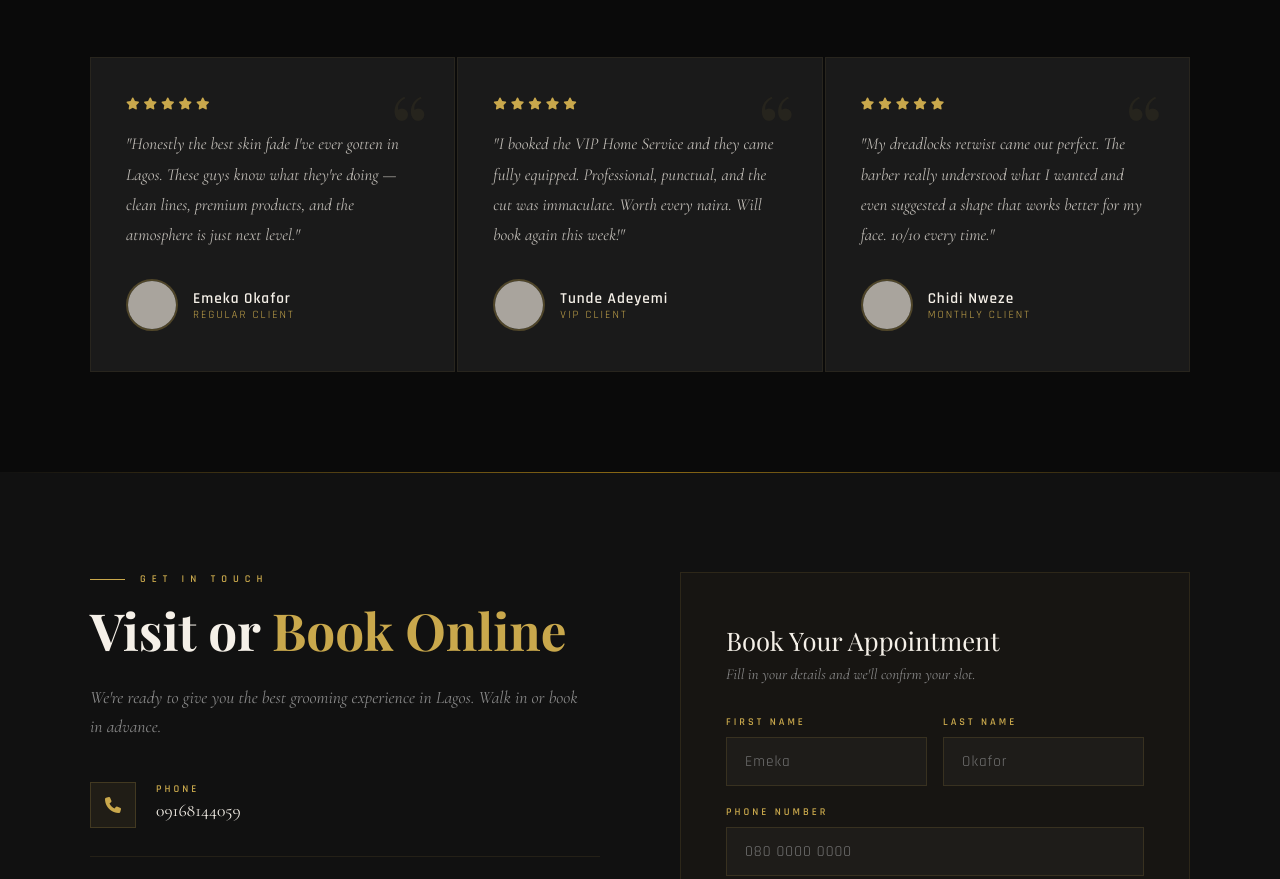
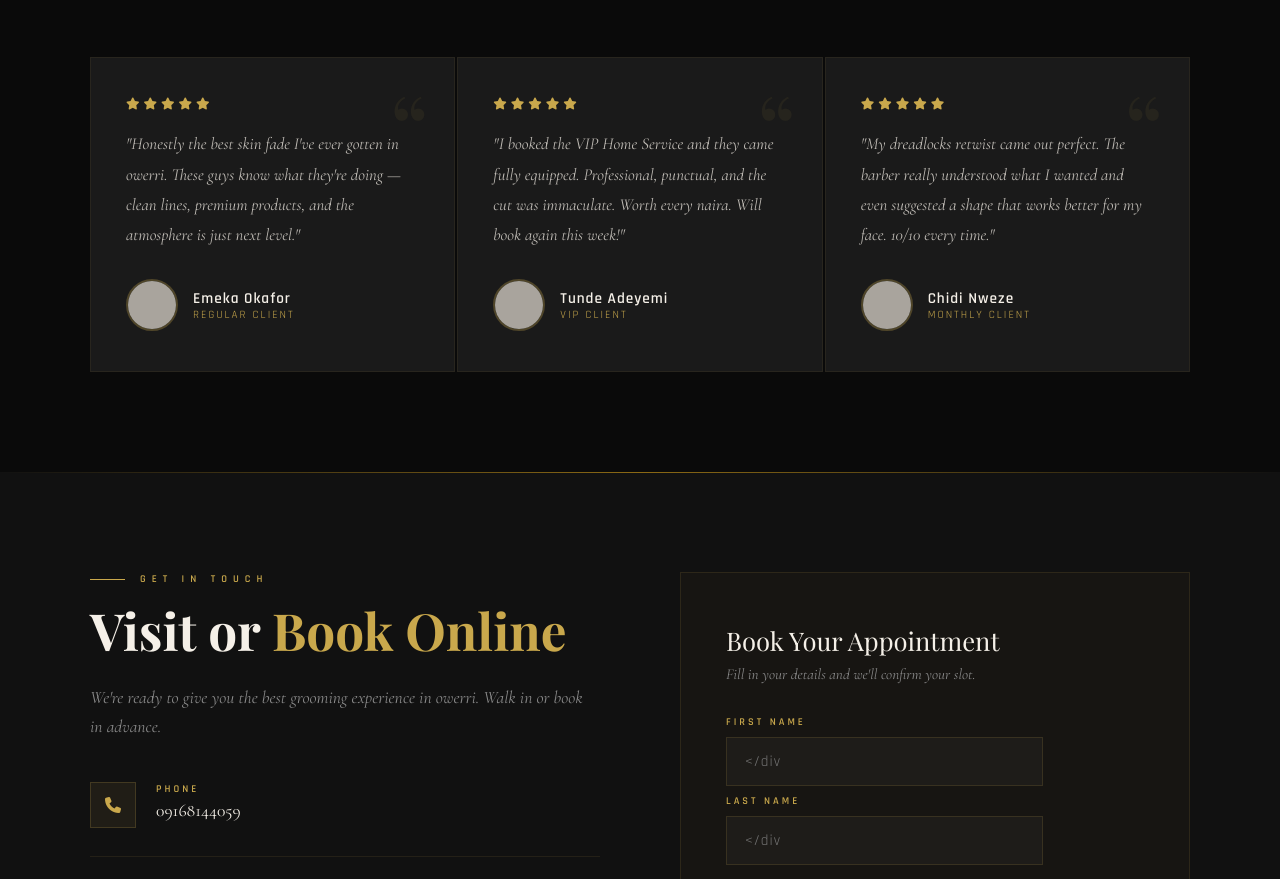
Before and after one commit to osigwechibuike43-ux/barber-shop, a plain HTML site: page index.html in a window 1280 px wide. Shown: the part 4003-4882 px from the top of the page. Drawn offline with nearby package versions, Linux system fonts and the light colour scheme; grey boxes are pictures that could not be loaded.

Commit message:
Update index.html

```diff
--- a/index.html
+++ b/index.html
@@ -1554,7 +1554,7 @@
       <div class="review-stars">
         <i class="fas fa-star"></i><i class="fas fa-star"></i><i class="fas fa-star"></i><i class="fas fa-star"></i><i class="fas fa-star"></i>
       </div>
-      <p class="review-text">"Honestly the best skin fade I've ever gotten in Lagos. These guys know what they're doing — clean lines, premium products, and the atmosphere is just next level."</p>
+      <p class="review-text">"Honestly the best skin fade I've ever gotten in owerri. These guys know what they're doing — clean lines, premium products, and the atmosphere is just next level."</p>
       <div class="review-author">
         <div class="review-avatar">
           <img src="https://images.unsplash.com/photo-1507003211169-0a1dd7228f2d?w=100&q=80" alt="Emeka" loading="lazy">
@@ -1606,7 +1606,7 @@
     <div class="contact-left">
       <div class="section-label reveal">Get In Touch</div>
       <h2 class="section-title reveal">Visit or <span class="accent">Book Online</span></h2>
-      <p class="section-sub reveal">We're ready to give you the best grooming experience in Lagos. Walk in or book in advance.</p>
+      <p class="section-sub reveal">We're ready to give you the best grooming experience in owerri. Walk in or book in advance.</p>
 
       <div class="contact-info-list">
         <div class="contact-item reveal">
@@ -1653,11 +1653,11 @@
       <div class="form-row">
         <div class="form-group">
           <label>First Name</label>
-          <input type="text" placeholder="Emeka">
+          <input type="text" placeholder=
         </div>
         <div class="form-group">
           <label>Last Name</label>
-          <input type="text" placeholder="Okafor">
+          <input type="text" placeholder=
         </div>
       </div>
 
@@ -1712,7 +1712,7 @@
         LUXCUTS
         <span>Premium Barbershop</span>
       </a>
-      <p class="footer-tagline">Where style meets precision. Lagos's premier destination for luxury grooming and modern hairstyles. Every cut is a statement.</p>
+      <p class="footer-tagline">Where style meets precision. owerri premier destination for luxury grooming and modern hairstyles. Every cut is a statement.</p>
       <div class="social-links">
         <a href="#" class="social-link" aria-label="Instagram"><i class="fab fa-instagram"></i></a>
         <a href="#" class="social-link" aria-label="Facebook"><i class="fab fa-facebook-f"></i></a>
```
